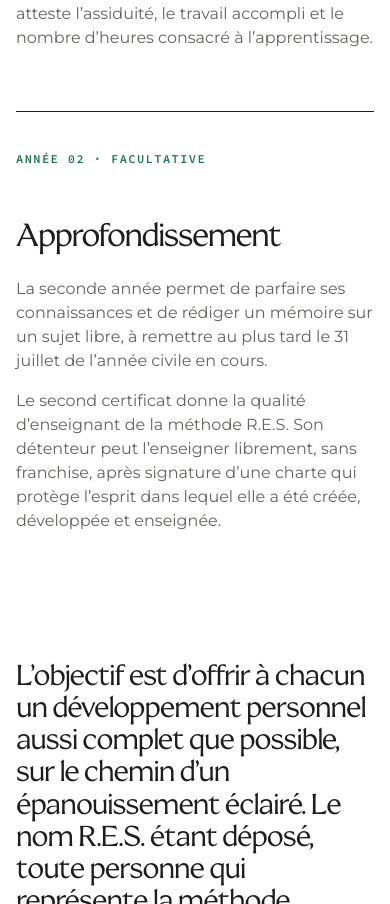
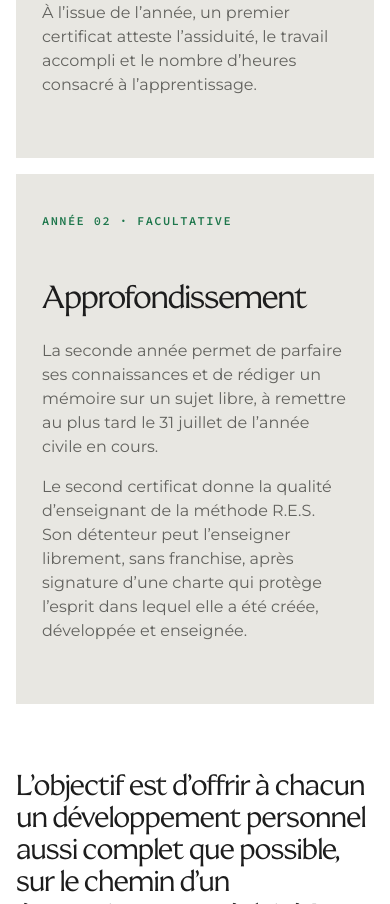
Before and after one commit to ilohest/creyda, a Nuxt app: page /methode-res in a window 390 px wide. Shown: the part 7492-8396 px from the top of the page. Built offline with nearby package versions, Linux system fonts and the light colour scheme.

Commit message:
Restyle RES training cards

```diff
--- a/app/assets/css/main.css
+++ b/app/assets/css/main.css
@@ -258,10 +258,10 @@ h2 { font-size: clamp(3rem, 6.2vw, 6.8rem); }
 .res-section-heading h2 { margin: 0; max-width: 1000px; }
 .res-training__intro { max-width: 470px; margin: 0 0 8px; justify-self: end; color: var(--muted); font-size: 1.05rem; text-align: right; }
 .res-training__intro p { margin: 0; }
-.res-years { display: grid; grid-template-columns: 1fr 1fr; }
+.res-years { display: grid; grid-template-columns: 1fr 1fr; gap: clamp(18px, 2vw, 30px); }
 .res-training__heading + .res-years { margin-top: 75px; }
-.res-years article { min-height: 470px; padding: 45px 55px 50px 0; border-top: 1px solid var(--ink); }
-.res-years article + article { padding-left: 55px; border-left: 1px solid var(--line); }
+.res-years article { min-height: 470px; padding: clamp(38px, 4vw, 55px); background: var(--mist); }
+.res-years article + article { padding-left: clamp(38px, 4vw, 55px); }
 .res-years article > span { color: var(--green); font-size: .75rem; font-weight: 600; letter-spacing: .12em; text-transform: uppercase; }
 .res-program__grid article > span { color: var(--green-ink); font-size: .75rem; font-weight: 600; letter-spacing: .12em; text-transform: uppercase; }
 .res-years h3 { margin: 90px 0 26px; font-size: clamp(2rem, 3.5vw, 3.8rem); }
@@ -617,8 +617,9 @@ h2 { font-size: clamp(3rem, 6.2vw, 6.8rem); }
   .res-training__heading { grid-template-columns: 1fr; gap: 32px; }
   .res-training__intro { max-width: 620px; justify-self: start; text-align: left; }
   .res-years, .res-program__grid { grid-template-columns: 1fr; }
-  .res-years article { min-height: auto; padding: 34px 0 45px; }
-  .res-years article + article { padding-left: 0; border-left: 0; }
+  .res-years { gap: 16px; }
+  .res-years article { min-height: auto; padding: 34px 26px 45px; }
+  .res-years article + article { padding-left: 26px; }
   .res-years h3 { margin-top: 50px; }
   .res-program__grid { gap: 44px; }
   .res-program__grid article, .res-program__grid article:nth-child(even) { padding: 0; }
```
